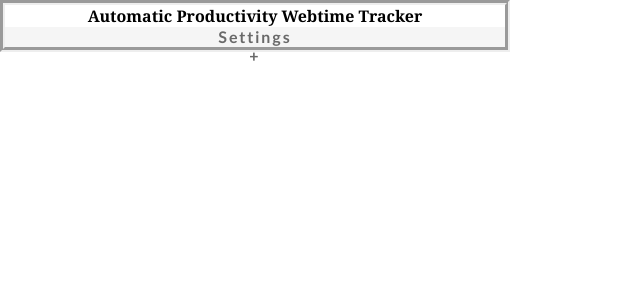
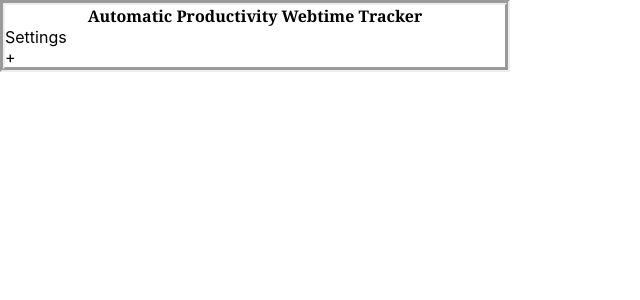
Before and after one commit to abc1203/auto-productivity-tracker, a React (Create React App) app: page / in a window 1280 px wide. Shown: the top 300 px of the page, without its empty margins (0-640 px from the left). Built offline with nearby package versions, Linux system fonts and the light colour scheme.

Commit message:
Update Accordion.js

```diff
--- a/src/components/Accordion.js
+++ b/src/components/Accordion.js
@@ -14,15 +14,17 @@ class Accordion extends React.Component {
         return (
             <div class="accordion">
                 <div type="button"
-                    class="accordion-header"
+                    class="accordion-title"
                     onClick={() => this.setState({ isActive: !this.state.isActive })}>
-                        <div class="accordion-title"> { this.props.name } </div>
+                        { this.props.name }
                         <div class="accordion-indicator"> { this.state.isActive ? '-' : '+'} </div>
-                        { this.state.isActive &&
-                        <div class="accordion-content"> { this.props.content } </div>
-                        }
                 </div>
 
+                <div>
+                    { this.state.isActive &&
+                    <div class="accordion-content"> { this.props.content } </div>
+                    }
+                </div>
             </div>
         );
     }
```
